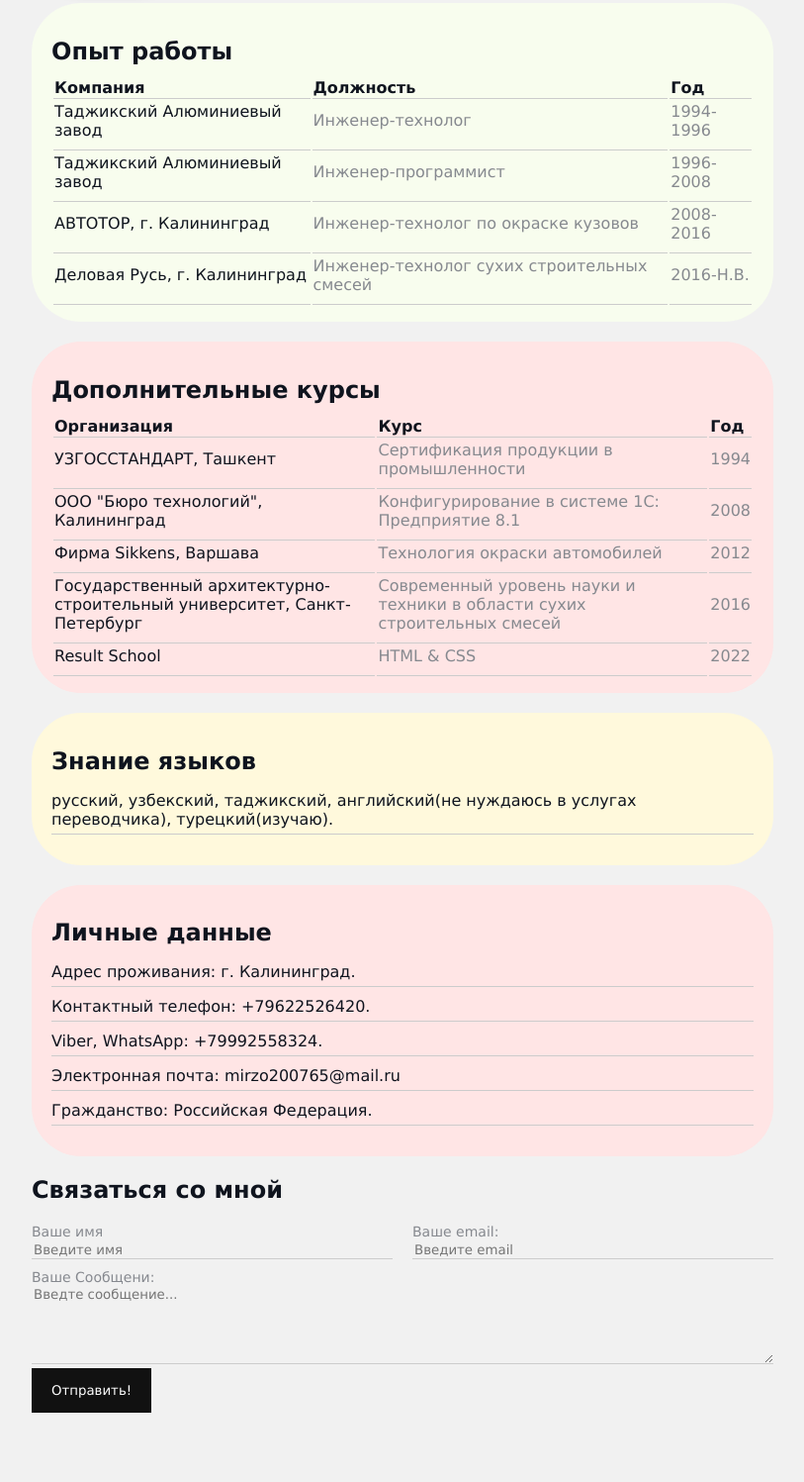
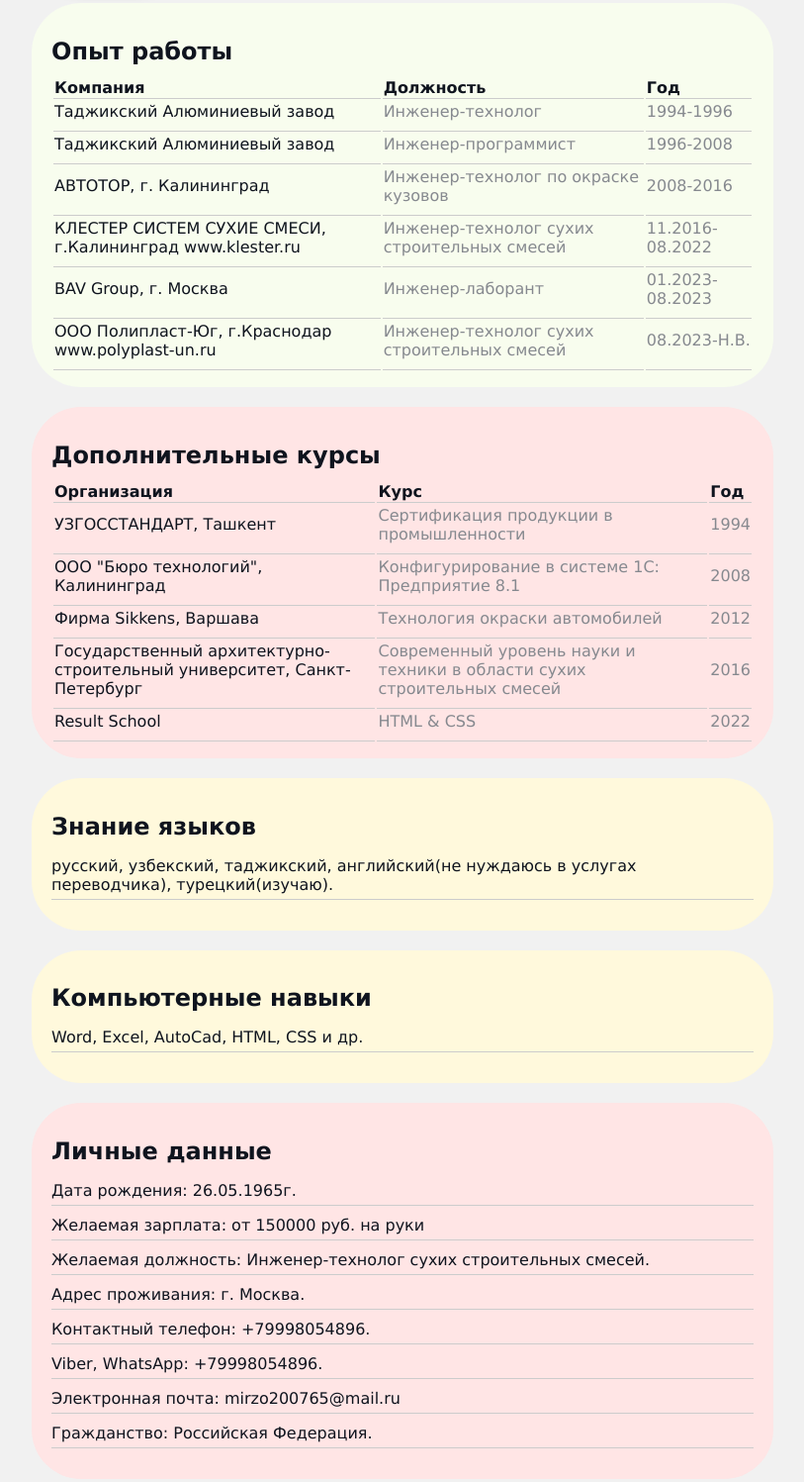
Before and after one commit to MirzoA/resume, a plain HTML site: page index.html in a window 1280 px wide. Shown: the part 279-1776 px from the top of the page at 99% size, without its empty margins (233-1046 px from the left). Before the commit the page ends 1714 px from the top, so only its background shows below. Drawn offline with Linux system fonts and the light colour scheme.

Commit message:
Update index.html

```diff
--- a/index.html
+++ b/index.html
@@ -54,9 +54,19 @@
                         <td>2008-2016</td>
                     </tr>
                     <tr>
-                        <td>Деловая Русь, г. Калининград</td>
+                        <td> КЛЕСТЕР СИСТЕМ СУХИЕ СМЕСИ, г.Калининград www.klester.ru </td>
                         <td>Инженер-технолог сухих строительных смесей</td>
-                        <td>2016-Н.В.</td>
+                        <td>11.2016-08.2022</td>
+                    </tr>
+                    <tr>
+                        <td> BAV Group, г. Москва                  </td>
+                        <td>Инженер-лаборант</td>
+                        <td>01.2023-08.2023</td>
+                    </tr>
+                    <tr>
+                        <td> ООО Полипласт-Юг, г.Краснодар www.polyplast-un.ru </td>
+                        <td>Инженер-технолог сухих строительных смесей</td>
+                        <td>08.2023-Н.В.</td>
                     </tr>
                 </tbody>
             </table>
@@ -108,7 +118,16 @@
             <h2>Знание языков</h2>
             <ul class="link-list">
                 <li>
-                    русский, узбекский, таджикский, английский(не нуждаюсь в услугах переводчика), турецкий(изучаю).
+                     русский, узбекский, таджикский, английский(не нуждаюсь в услугах переводчика), турецкий(изучаю).
+                </li>
+
+            </ul>
+        </div>
+        <div class="card bg-yellow">
+            <h2>Компьютерные навыки</h2>
+            <ul class="link-list">
+                <li>
+                    Word, Excel, AutoCad, HTML, CSS и др.
                 </li>
 
             </ul>
@@ -117,13 +136,22 @@
             <h2>Личные данные</h2>
             <ul class="link-list">
                 <li>
-                    Адрес проживания: г. Калининград.
+                    Дата рождения: 26.05.1965г.
                 </li>
                 <li>
-                    Контактный телефон: +79622526420.
+                    Желаемая зарплата: от 150000 руб. на руки
                 </li>
                 <li>
-                    Viber, WhatsApp: +79992558324.
+                    Желаемая должность: Инженер-технолог сухих строительных смесей.
+                </li>
+                <li>
+                    Адрес проживания: г. Москва.
+                </li>
+                <li>
+                    Контактный телефон: +79998054896.
+                </li>
+                <li>
+                    Viber, WhatsApp: +79998054896.
                 </li>
                 <li>
                     Электронная почта: mirzo200765@mail.ru
@@ -135,7 +163,7 @@
             </ul>
         </div>
 
-        <form action="/" class="form">
+        <!-- <form action="/" class="form">
             <h2>Связаться со мной</h2>
             <div class="form-row">
 
@@ -153,7 +181,7 @@
                 <textarea id="massage" cols="20" rows="5" placeholder="Введте сообщение..."></textarea>
             </div>
             <input class="btn" type="submit" value="Отправить!">
-        </form>
+        </form> -->
 
 
 
```
